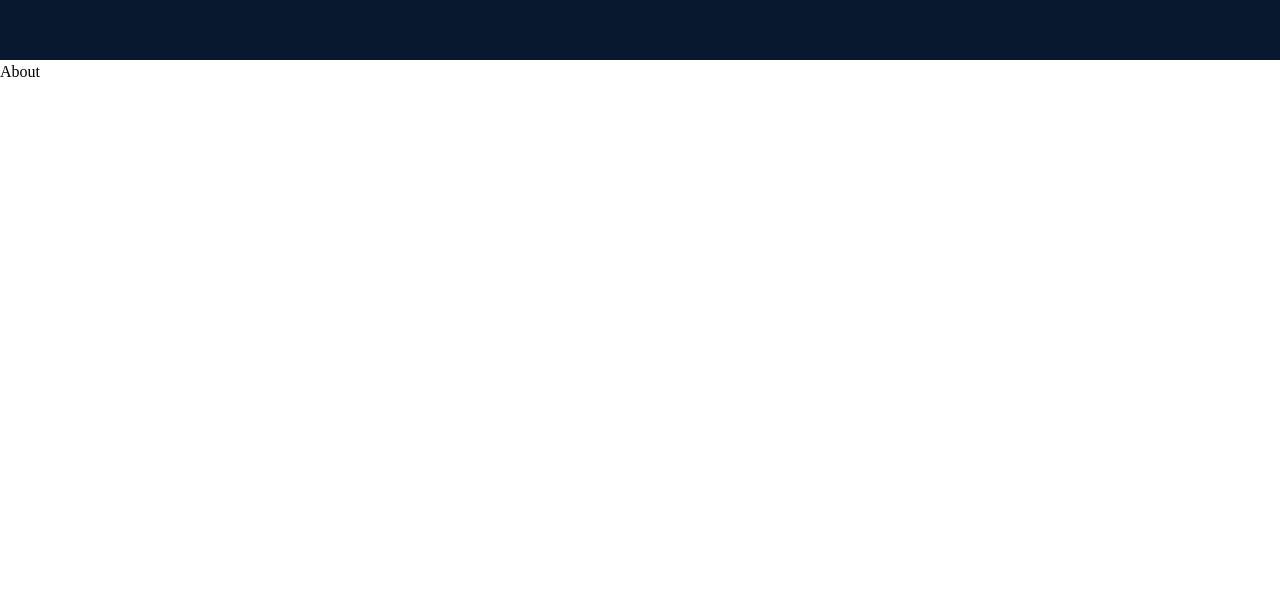
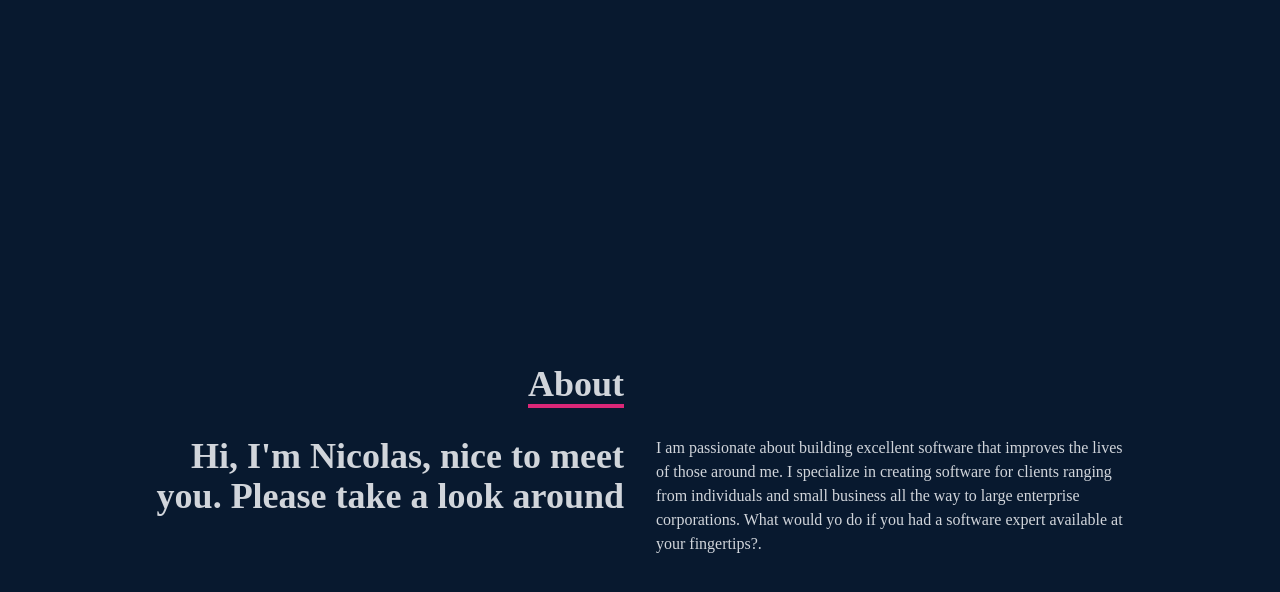
Before and after one commit to Nimero09/React-Tailwind-Portfolio, a React (Create React App) app: page / in a window 1280 px wide. Shown: the part 740-1332 px from the top of the page. Before the commit the page ends 824 px from the top, so only its background shows below. Built offline with nearby package versions, Linux system fonts and the light colour scheme.

Commit message:
About section

```diff
--- a/src/components/about.jsx
+++ b/src/components/about.jsx
@@ -2,8 +2,24 @@
 
 const About = () => {
     return (
-        <div>
-            <h1>About</h1>
+        <div name="about" className='w-full h-screen bg-[#08192f] text-gray-300'>
+            <div className='flex flex-col justify-center items-center w-full h-full'>
+                <div className='max-w-[1000px] w-full grid grid-cols-2 gap-8'>
+                    <div className='sm:text-right pb-8 pl-4'>
+                        <p className='text-4xl font-bold inline border-b-4 border-pink-600'>About</p>
+                    </div>
+                    <div>
+                    </div>
+                </div>
+                <div className='max-w-[1000px] w-full px-4 grid sm:grid-cols-2 gap-8'>
+                    <div className='sm:text-right text-4xl font-bold'>
+                        <p>Hi, I'm Nicolas, nice to meet you. Please take a look around</p>
+                    </div>
+                    <div>
+                        <p>I am passionate about building excellent software that improves the lives of those around me. I specialize in creating software for clients ranging from individuals and small business all the way to large enterprise corporations. What would yo do if you had a software expert available at your fingertips?.</p>
+                    </div>
+                </div>
+            </div>
         </div>
     )
 }
```
